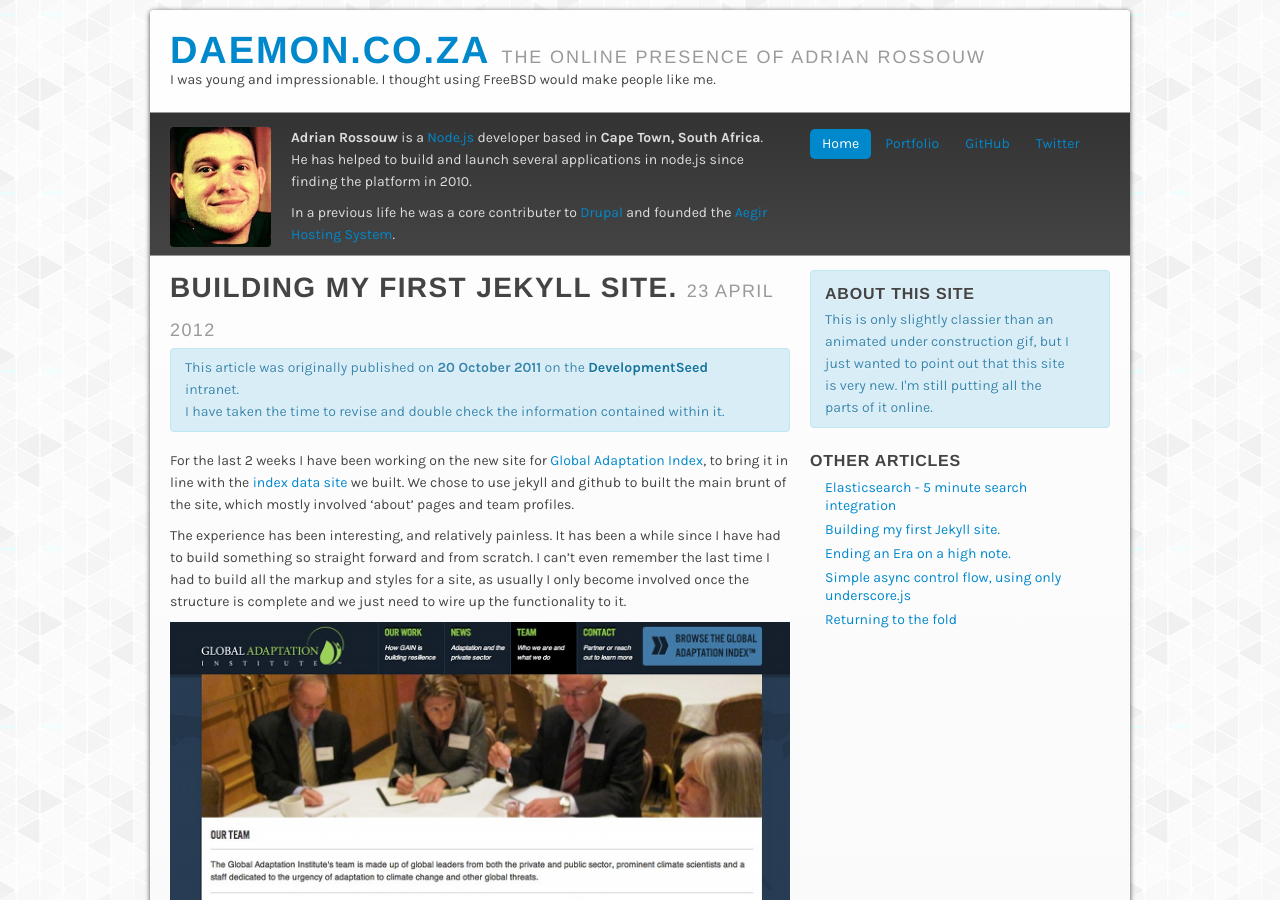
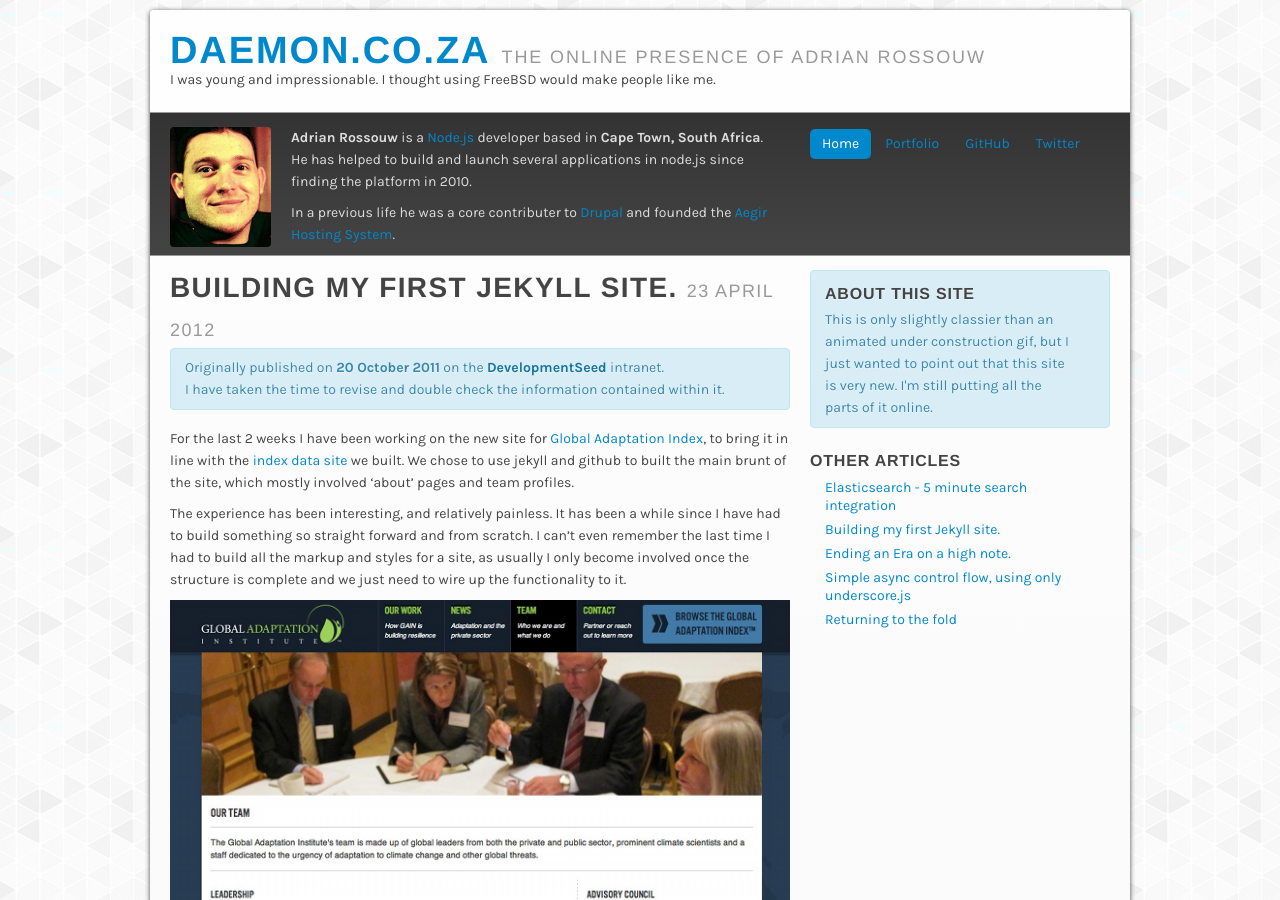
Before and after one commit to AdrianRossouw/daemon-co-za, a Jekyll site: the page built from _posts/articles/2012-04-23-my-first-jekyll-site.md, in a window 1280 px wide and 900 px high. Built offline with Jekyll 4.4.1, drawn with Linux system fonts in a browser that asks for light colours; some web fonts are replaced.

Commit message:
change wording on the original post date alter.

```diff
--- a/_includes/dateDisclaimer.html
+++ b/_includes/dateDisclaimer.html
@@ -1,6 +1,6 @@
 <div class="alert alert-info">
   {% if page.original_date %}
-  This article was originally published on <strong>{{page.original_date | date:"%d %B %Y"}}</strong> on the <a href='http://developmentseed.org'>DevelopmentSeed</a> intranet.<br />
+  Originally published on <strong>{{page.original_date | date:"%d %B %Y"}}</strong> on the <a href='http://developmentseed.org'>DevelopmentSeed</a> intranet. <br />
   {% endif %}
   {% if page.alert %}
     {{page.alert || markdownify}}
```
